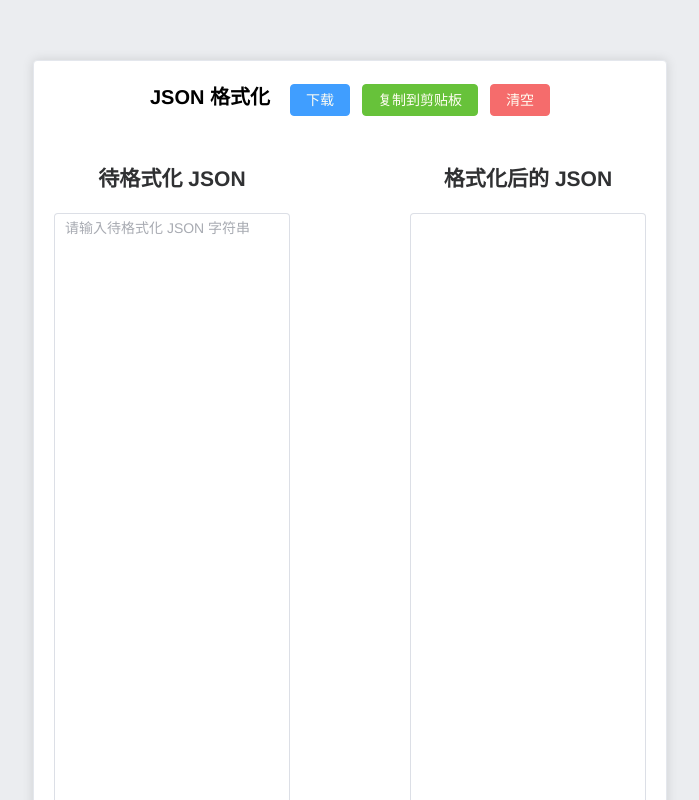
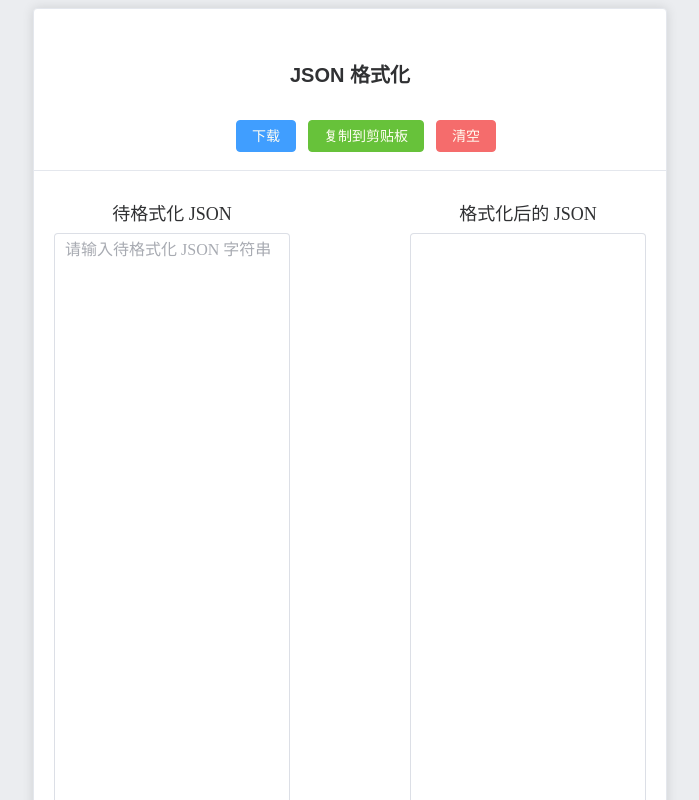
Before and after one commit to stevenling/interesting-util-client, a Vue app: page /JsonFormat in a window 1280 px wide. Shown: the top 800 px of the page, without its empty margins (290-989 px from the left). Built offline with nearby package versions, Linux system fonts and the light colour scheme.

Commit message:
style: update JsonFormat.vue

```diff
--- a/src/App.vue
+++ b/src/App.vue
@@ -12,22 +12,14 @@ export default {
 </script>
 
 <style>
+
 #app {
-  font-family: Avenir, Helvetica, Arial, sans-serif;
+  //font-family: Avenir, Helvetica, Arial, sans-serif;
   -webkit-font-smoothing: antialiased;
   -moz-osx-font-smoothing: grayscale;
-  text-align: center;
+  //text-align: center;
   color: #2c3e50;
-  margin-top: 60px;
-  /*position:relative;*/
-
-}
-
-.box-card {
-  display: flex;
-  justify-content: center;
-  align-items: center;
-  /*height: 100vh;*/
-
+  //margin-top: 60px;
+  position:relative;
 }
 </style>
--- a/src/components/Index.vue
+++ b/src/components/Index.vue
@@ -1,5 +1,5 @@
 <template>
-  <h1>云胡工具集合</h1>
+  <div class = "title">云胡工具集合</div>
   <el-row>
     <el-col :span="6"></el-col>
     <el-col :span="12">
@@ -8,7 +8,6 @@
         <template #header>
           <div class="card-header">
             <span>程序员工具</span>
-            <el-button class="button" text>Operation button</el-button>
           </div>
         </template>
         <div>
@@ -33,16 +32,24 @@ export default {
 }
 </script>
 
-<style>
+<style scoped>
 #app {
   font-family: Avenir, Helvetica, Arial, sans-serif;
   -webkit-font-smoothing: antialiased;
   -moz-osx-font-smoothing: grayscale;
-  text-align: center;
+  //text-align: center;
   color: #2c3e50;
   margin-top: 60px;
   /*position:relative;*/
 
+}
+
+.title {
+  text-align: center;
+  margin: 2rem;
+  font-size: 1.5rem;
+  font-family: "Monotype Corsiva";
+  font-weight: bold;
 }
 
 .box-card {
--- a/src/components/JsonFormat.vue
+++ b/src/components/JsonFormat.vue
@@ -1,20 +1,22 @@
 <template>
-  <div id = "app">
+  <div id = "aaa">
   <el-card class = "box-card">
-<!--    <template #header>-->
+    <template #header>
       <div class="card-header">
-        <span class = "header">JSON 格式化</span>
-        <el-button class="button"  type="primary" @click="clickDownload">下载</el-button>
-        <el-button class="button"  type="success" @click="clickCopy">复制到剪贴板</el-button>
-        <el-button class="button"  type="danger" @click="clickClear">清空</el-button>
+        <div class = "title">JSON 格式化</div>
+        <div class = "el-button-list">
+          <el-button class="button"  type="primary" @click="clickDownload">下载</el-button>
+          <el-button class="button"  type="success" @click="clickCopy">复制到剪贴板</el-button>
+          <el-button class="button"  type="danger" @click="clickClear">清空</el-button>
+        </div>
       </div>
-<!--    </template>-->
+    </template>
     <el-row :gutter="120">
         <el-col :span = "12" class = "el-input-content">
-          <h3>待格式化 JSON</h3>
+          <div class = "json-title">待格式化 JSON</div>
           <el-input
               v-model="oldJson"
-              :rows="40"
+              :rows="25"
               type="textarea"
               placeholder="请输入待格式化 JSON 字符串"
               class = "el-input-class"
@@ -22,10 +24,10 @@
         </el-col>
 
         <el-col :span = "12" class = "el-input-content">
-          <h3>格式化后的 JSON</h3>
+          <div class = "json-title">格式化后的 JSON</div>
           <el-input
               v-model="formatJson"
-              :rows="40"
+              :rows="25"
               type="textarea"
               class = "el-input-class"
           />
@@ -142,7 +144,7 @@ html, body {
 }
 .app{
   background: #EBEDF0;
-  height: 100%;
+  //height: 100%;
 }
 
 .box-card {
@@ -156,18 +158,17 @@ html, body {
   /*background: honeydew;*/
 }
 
-.header {
-  font-size: 20px; /* 字体大小 */
-  font-weight: bold; /* 字体加粗 */
-  margin-right: 20px;
-  top: 50px;
-  /*width: 50%;*/
+.title {
+  font-size: 1.25rem;
+  font-weight: bold;
+  font-family: Arial, "Microsoft YaHei";
+  margin: 2rem;
 }
 
 .card-header {
-  color: black;
+  //color: black;
   /*background: steelblue;*/
-  height: 60px;
+  //height: 60px;
 }
 
 .button {
@@ -175,10 +176,21 @@ html, body {
 }
 
 .el-input-content {
-  font-size: 18px;
+  font-size: 1.125rem; /* 18px */
   width: 25rem;
 }
 
-/*el-col*/
+.json-title {
+  font-size: 1.125rem;
+  margin: 0.5rem;
+}
+
+.el-input-class {
+  font-size: 1.0rem;
+}
+
+.el-button-list {
+  margin-left: 2rem;
+}
 
 </style>
```
